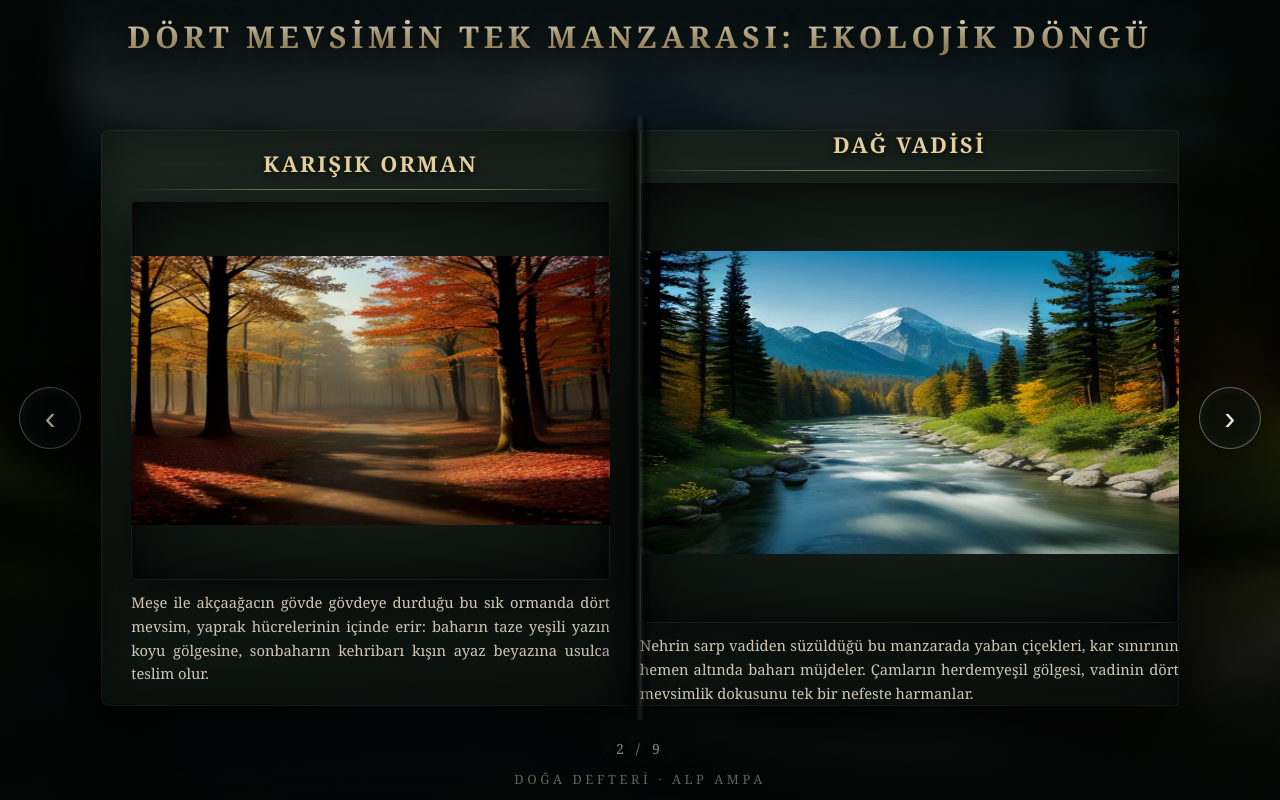
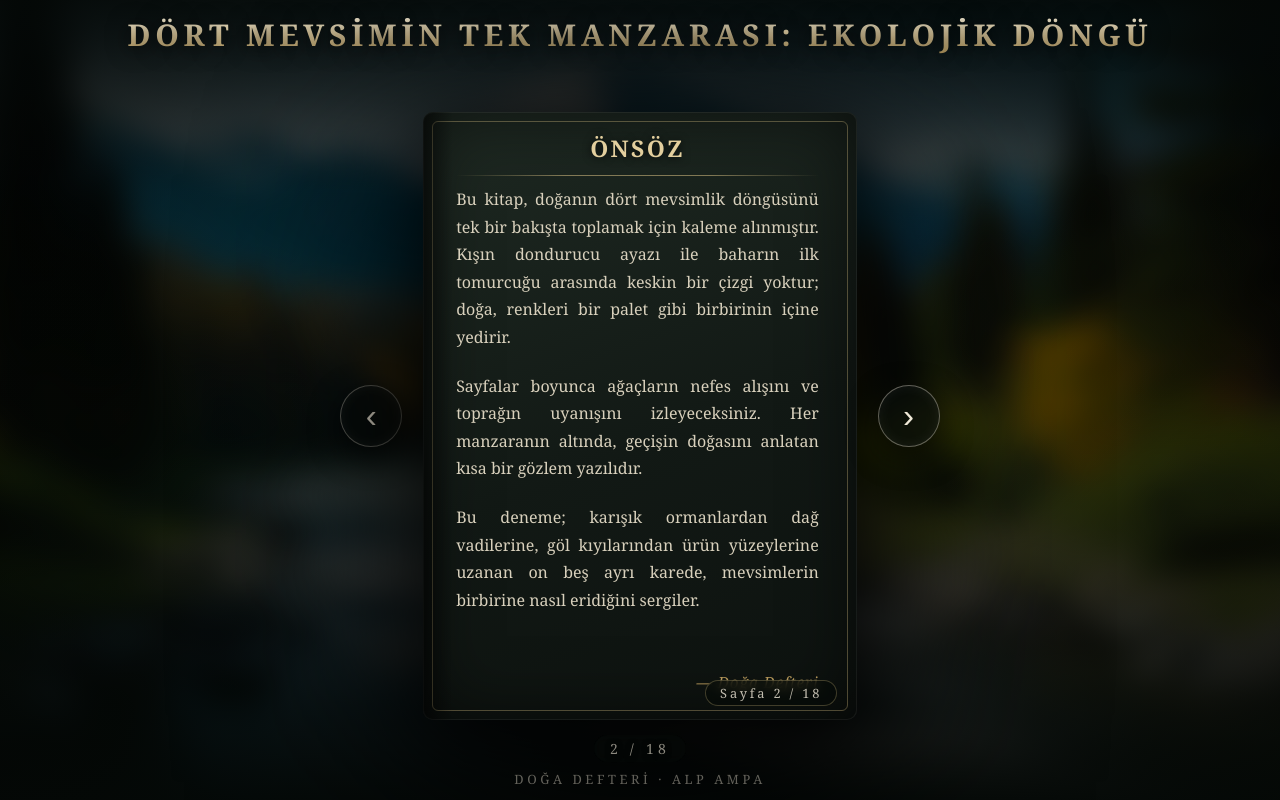
Before and after one commit to alpampa/antika-doga-kitabi, a React (Vite) app: page / in a window 1280 px wide. Both pictures are taken after a click on the button "Sonraki sayfa". Built offline with nearby package versions, Linux system fonts and the light colour scheme; a web font is replaced by a local one.

Commit message:
Tek sayfa cevirme motoru ve tasimayan sayfa duzeni

```diff
--- a/src/App.jsx
+++ b/src/App.jsx
@@ -128,7 +128,7 @@ function KapakIcerik() {
 
 function OnsozIcerik() {
   return (
-    <div className="sayfa-ic">
+    <div className="sayfa-ic metin-sayfasi">
       <h2 className="sayfa-baslik">Önsöz</h2>
       <div className="sayfa-cizgi" />
       <p className="sayfa-paragraf">
@@ -154,7 +154,7 @@ function OnsozIcerik() {
 
 function SonsozIcerik() {
   return (
-    <div className="sayfa-ic">
+    <div className="sayfa-ic metin-sayfasi">
       <h2 className="sayfa-baslik">Sonsöz</h2>
       <div className="sayfa-cizgi" />
       <p className="sayfa-paragraf">
@@ -172,18 +172,19 @@ function SonsozIcerik() {
 }
 
 function GorselIcerik({ g }) {
+  const yol = BASE + 'assets/' + g.img
   return (
-    <div className="sayfa-ic">
+    <div className="sayfa-ic gorsel-sayfasi">
       <h2 className="sayfa-baslik">{g.baslik}</h2>
       <div className="sayfa-cizgi" />
       <div className="gorsel-cerceve">
-        <img className="gorsel" src={`${BASE}assets/${g.img}`} alt={g.baslik} />
+        <img className="gorsel-golge" src={yol} alt="" aria-hidden="true" />
+        <img className="gorsel" src={yol} alt={g.baslik} />
       </div>
       <p className="sayfa-aciklama">{g.aciklama}</p>
     </div>
   )
 }
-
 function SayfaIcerik({ sayfa }) {
   if (sayfa.tip === 'kapak') return <KapakIcerik />
   if (sayfa.tip === 'onsoz') return <OnsozIcerik />
@@ -192,17 +193,17 @@ function SayfaIcerik({ sayfa }) {
 }
 
 function Kitap() {
-  const [spread, setSpread] = useState(0)
+  const [sayfa, setSayfa] = useState(0)
   const [ceviriyor, setCeviriyor] = useState(false)
   const [yon, setYon] = useState('ileri')
   const [animsiz, setAnimsiz] = useState(false)
   const kilit = useRef(false)
   const zamanlayici = useRef(null)
 
-  const sonSpread = Math.floor(SAYFALAR.length / 2) - 1
+  const sonSayfa = SAYFALAR.length - 1
 
   const cevirmeyiBitir = useCallback((hedef) => {
-    setSpread(hedef)
+    setSayfa(hedef)
     setCeviriyor(false)
     setAnimsiz(true)
     zamanlayici.current = setTimeout(() => {
@@ -212,20 +213,20 @@ function Kitap() {
   }, [])
 
   const ileri = useCallback(() => {
-    if (kilit.current || spread >= sonSpread) return
+    if (kilit.current || sayfa >= sonSayfa) return
     kilit.current = true
     setYon('ileri')
     setCeviriyor(true)
-    zamanlayici.current = setTimeout(() => cevirmeyiBitir(spread + 1), 1150)
-  }, [spread, sonSpread, cevirmeyiBitir])
+    zamanlayici.current = setTimeout(() => cevirmeyiBitir(sayfa + 1), 1080)
+  }, [sayfa, sonSayfa, cevirmeyiBitir])
 
   const geri = useCallback(() => {
-    if (kilit.current || spread <= 0) return
+    if (kilit.current || sayfa <= 0) return
     kilit.current = true
     setYon('geri')
     setCeviriyor(true)
-    zamanlayici.current = setTimeout(() => cevirmeyiBitir(spread - 1), 1150)
-  }, [spread, cevirmeyiBitir])
+    zamanlayici.current = setTimeout(() => cevirmeyiBitir(sayfa - 1), 1080)
+  }, [sayfa, cevirmeyiBitir])
 
   useEffect(() => {
     const tu = (e) => {
@@ -239,17 +240,18 @@ function Kitap() {
     }
   }, [ileri, geri])
 
-  const solSayfa = SAYFALAR[spread * 2]
-  const yaprakOn = SAYFALAR[spread * 2 + 1]
+  const yaprakOn = SAYFALAR[sayfa]
   const yaprakArka = ceviriyor
-    ? (yon === 'ileri' ? SAYFALAR[(spread + 1) * 2] : SAYFALAR[(spread - 1) * 2])
-    : SAYFALAR[(spread + 1) * 2]
+    ? yon === 'ileri'
+      ? SAYFALAR[sayfa + 1]
+      : SAYFALAR[sayfa - 1]
+    : SAYFALAR[sayfa + 1]
 
   return (
     <div className="kitap-sahne">
       <button
         type="button"
-        className={`kitap-ok kitap-ok-sol ${spread <= 0 ? 'gizli' : ''}`}
+        className={'kitap-ok kitap-ok-sol' + (sayfa <= 0 ? ' gizli' : '')}
         onClick={geri}
         aria-label="Önceki sayfa"
       >
@@ -257,28 +259,36 @@ function Kitap() {
       </button>
 
       <div className="kitap">
-        <div className="kitap-sirt" />
-        <div className="kitap-sayfa-alani">
-          <div className="sayfa sayfa-sol" onClick={geri}>
-            <SayfaIcerik sayfa={solSayfa} />
-          </div>
         <div
-            className={`sayfa-yapragi ${ceviriyor ? 'ceviriliyor' : ''} ${animsiz ? 'animsiz' : ''}`}
+          className={
+            'sayfa-yapragi' +
+            (ceviriyor ? ' ceviriliyor' : '') +
+            (animsiz ? ' animsiz' : '')
+          }
           onClick={ileri}
         >
           <div className="yaprak-yuz yaprak-on">
             <SayfaIcerik sayfa={yaprakOn} />
+            {yaprakOn && yaprakOn.tip !== 'kapak' && (
+              <div className="sayfa-numara">
+                Sayfa {sayfa + 1} / {SAYFALAR.length}
+              </div>
+            )}
           </div>
           <div className="yaprak-yuz yaprak-arka">
             {yaprakArka ? <SayfaIcerik sayfa={yaprakArka} /> : <div className="sayfa-bos" />}
+            {yaprakArka && yaprakArka.tip !== 'kapak' && (
+              <div className="sayfa-numara">
+                Sayfa {yon === 'ileri' ? sayfa + 2 : sayfa} / {SAYFALAR.length}
               </div>
+            )}
           </div>
         </div>
       </div>
 
       <button
         type="button"
-        className={`kitap-ok kitap-ok-sag ${spread >= sonSpread ? 'gizli' : ''}`}
+        className={'kitap-ok kitap-ok-sag' + (sayfa >= sonSayfa ? ' gizli' : '')}
         onClick={ileri}
         aria-label="Sonraki sayfa"
       >
@@ -286,7 +296,7 @@ function Kitap() {
       </button>
 
       <div className="kitap-sayac">
-        {spread + 1} / {sonSpread + 1}
+        {sayfa + 1} / {SAYFALAR.length}
       </div>
     </div>
   )
@@ -295,7 +305,7 @@ function Kitap() {
 function App() {
   return (
     <div className="sahne">
-      <img className="sahne-bg" src={`${BASE}assets/doga_2_dag_vadisi.jpg`} alt="" />
+      <img className="sahne-bg" src={BASE + 'assets/doga_2_dag_vadisi.jpg'} alt="" />
       <div className="sahne-perde" />
       <header className="sahne-baslik">
         <h1>Dört Mevsimin Tek Manzarası: Ekolojik Döngü</h1>
--- a/src/index.css
+++ b/src/index.css
@@ -26,7 +26,7 @@ body {
   align-items: center;
   justify-content: center;
   overflow: hidden;
-  background: radial-gradient(ellipse at center, #15201a 0%, #050907 78%);
+  background: radial-gradient(ellipse at center, #16221b 0%, #050907 78%);
 }
 
 .sahne-bg {
@@ -35,7 +35,7 @@ body {
   width: 128%;
   height: 128%;
   object-fit: cover;
-  filter: blur(14px) brightness(0.5) saturate(1.15);
+  filter: blur(15px) brightness(0.48) saturate(1.15);
   transform: scale(1.04);
   z-index: 0;
 }
@@ -46,24 +46,24 @@ body {
   z-index: 1;
   background:
     linear-gradient(to bottom,
-      rgba(4, 8, 6, 0.86) 0%,
-      rgba(4, 8, 6, 0.22) 24%,
-      rgba(4, 8, 6, 0.12) 50%,
-      rgba(4, 8, 6, 0.38) 78%,
-      rgba(4, 8, 6, 0.9) 100%),
-    radial-gradient(ellipse at 50% 46%, rgba(0, 0, 0, 0) 32%, rgba(0, 0, 0, 0.58) 100%);
+      rgba(4, 8, 6, 0.88) 0%,
+      rgba(4, 8, 6, 0.2) 24%,
+      rgba(4, 8, 6, 0.1) 50%,
+      rgba(4, 8, 6, 0.4) 78%,
+      rgba(4, 8, 6, 0.92) 100%),
+    radial-gradient(ellipse at 50% 46%, rgba(0, 0, 0, 0) 32%, rgba(0, 0, 0, 0.6) 100%);
 }
 
 .sahne-baslik {
   position: relative;
   z-index: 3;
   text-align: center;
-  padding: 16px 24px 4px;
+  padding: 14px 24px 4px;
 }
 
 .sahne-baslik h1 {
   font-family: Georgia, 'Times New Roman', serif;
-  font-size: clamp(17px, 2.5vw, 30px);
+  font-size: clamp(16px, 2.4vw, 30px);
   font-weight: 600;
   letter-spacing: 0.16em;
   text-transform: uppercase;
@@ -80,169 +80,38 @@ body {
   display: flex;
   align-items: center;
   justify-content: center;
-  gap: 20px;
+  gap: clamp(10px, 1.6vw, 22px);
   width: min(97vw, 1560px);
   flex: 1;
   min-height: 0;
-  padding: 10px 0 4px;
-  perspective: 2800px;
+  padding: 8px 0 4px;
+  perspective: 3000px;
 }
 
 .kitap {
   position: relative;
-  height: min(72vh, 840px);
-  width: min(91vw, 1500px);
-  max-width: calc(100vw - 180px);
+  height: min(76vh, 880px);
+  aspect-ratio: 5 / 7;
+  max-width: 92vw;
   transform-style: preserve-3d;
-  filter: drop-shadow(0 40px 90px rgba(0, 0, 0, 0.85)) drop-shadow(0 12px 28px rgba(0, 0, 0, 0.6));
+  filter: drop-shadow(0 46px 100px rgba(0, 0, 0, 0.9)) drop-shadow(0 16px 34px rgba(0, 0, 0, 0.65));
 }
 
-.kitap-sirt {
-  position: absolute;
-  top: -14px;
-  bottom: -14px;
-  left: 50%;
-  width: 22px;
-  transform: translateX(-50%);
-  background: linear-gradient(90deg, rgba(0, 0, 0, 0) 0%, rgba(0, 0, 0, 0.5) 30%, rgba(255, 255, 255, 0.08) 50%, rgba(0, 0, 0, 0.5) 70%, rgba(0, 0, 0, 0) 100%);
-  z-index: 8;
-  pointer-events: none;
-  border-radius: 6px;
-}
-
-.kitap-sayfa-alani {
+.sayfa-yapragi {
   position: absolute;
   inset: 0;
   transform-style: preserve-3d;
-}
-
-.sayfa {
-  position: absolute;
-  top: 0;
-  bottom: 0;
-  width: 50%;
-  background:
-    linear-gradient(160deg, rgba(30, 41, 34, 0.99) 0%, rgba(17, 24, 20, 0.99) 55%, rgba(12, 17, 14, 0.99) 100%);
-  color: #e9e2d2;
-  box-shadow:
-    inset 0 0 0 1px rgba(255, 255, 255, 0.05),
-    inset 0 0 60px rgba(0, 0, 0, 0.55);
-  padding: clamp(14px, 2.4vh, 26px) clamp(14px, 2.4vw, 30px);
-  overflow: hidden;
-}
-
-.sayfa-sol {
-  left: 0;
-  border-radius: 8px 2px 2px 8px;
-}
-
-.sayfa-sol::after {
-  content: '';
-  position: absolute;
-  top: 0;
-  bottom: 0;
-  right: 0;
-  width: 46px;
-  background: linear-gradient(to left, rgba(0, 0, 0, 0.5), rgba(0, 0, 0, 0));
-  pointer-events: none;
-}
-
-.sayfa-bos {
-  width: 100%;
-  height: 100%;
-}
-
-.sayfa-ic {
-  display: flex;
-  flex-direction: column;
-  height: 100%;
-  gap: clamp(8px, 1.4vh, 14px);
-}
-
-.sayfa-baslik {
-  font-family: Georgia, 'Times New Roman', serif;
-  font-size: clamp(15px, 1.7vw, 22px);
-  font-weight: 600;
-  letter-spacing: 0.1em;
-  text-transform: uppercase;
-  color: #e3cf9e;
-  text-align: center;
-  text-shadow: 0 1px 8px rgba(0, 0, 0, 0.8);
-}
-
-.sayfa-cizgi {
-  height: 1px;
-  background: linear-gradient(90deg, transparent, rgba(216, 192, 131, 0.55) 30%, rgba(216, 192, 131, 0.55) 70%, transparent);
-  flex-shrink: 0;
-}
-
-.gorsel-cerceve {
-  flex: 1;
-  min-height: 0;
-  display: flex;
-  align-items: center;
-  justify-content: center;
-  border-radius: 5px;
-  overflow: hidden;
-  background:
-    radial-gradient(ellipse at center, rgba(40, 56, 46, 0.5) 0%, rgba(8, 12, 10, 0.9) 100%);
-  box-shadow:
-    inset 0 0 0 1px rgba(255, 255, 255, 0.08),
-    inset 0 0 46px rgba(0, 0, 0, 0.75),
-    0 18px 44px rgba(0, 0, 0, 0.6);
-}
-
-.gorsel {
-  width: 100%;
-  height: 100%;
-  object-fit: contain;
-  image-rendering: auto;
-  filter: saturate(1.06) contrast(1.03);
-}
-
-.sayfa-aciklama {
-  font-size: clamp(11px, 1.15vw, 15px);
-  line-height: 1.62;
-  color: #cfc7b4;
-  text-align: justify;
-  hyphens: auto;
-}
-
-.sayfa-paragraf {
-  font-size: clamp(12px, 1.25vw, 16px);
-  line-height: 1.7;
-  color: #d8d0bc;
-  text-align: justify;
-  hyphens: auto;
-}
-
-.sayfa-imza {
-  margin-top: auto;
-  text-align: right;
-  font-style: italic;
-  color: #b3965a;
-  font-size: clamp(12px, 1.2vw, 16px);
-  letter-spacing: 0.06em;
-}
-
-/* --- 3D yaprak çevirme --- */
-
-.sayfa-yapragi {
-  position: absolute;
-  top: 0;
-  bottom: 0;
-  left: 50%;
-  width: 50%;
-  transform-style: preserve-3d;
   transform-origin: left center;
-  transition: transform 1.1s cubic-bezier(0.62, 0.04, 0.28, 0.94);
+  transition: transform 1.05s cubic-bezier(0.62, 0.04, 0.28, 0.94);
   cursor: pointer;
   z-index: 5;
+  border-radius: 10px;
 }
 
 .sayfa-yapragi.ceviriliyor {
   transform: rotateY(-180deg);
   z-index: 7;
+  filter: drop-shadow(34px 26px 50px rgba(0, 0, 0, 0.55));
 }
 
 .sayfa-yapragi.animsiz {
@@ -254,25 +123,169 @@ body {
   inset: 0;
   backface-visibility: hidden;
   -webkit-backface-visibility: hidden;
-  border-radius: 4px;
+  border-radius: 10px;
   overflow: hidden;
+  background:
+    linear-gradient(160deg, rgba(31, 42, 35, 0.99) 0%, rgba(18, 25, 21, 0.99) 55%, rgba(13, 18, 15, 0.99) 100%);
 }
 
 .yaprak-on {
   z-index: 2;
-  background: linear-gradient(160deg, rgba(30, 41, 34, 0.99) 0%, rgba(17, 24, 20, 0.99) 55%, rgba(12, 17, 14, 0.99) 100%);
   box-shadow:
-    inset 0 0 0 1px rgba(255, 255, 255, 0.05),
-    inset 0 0 60px rgba(0, 0, 0, 0.55);
+    inset 0 0 0 1px rgba(255, 255, 255, 0.06),
+    inset 0 0 70px rgba(0, 0, 0, 0.6);
 }
 
 .yaprak-arka {
   z-index: 1;
   transform: rotateY(180deg);
-  background: linear-gradient(200deg, rgba(28, 38, 32, 0.99) 0%, rgba(15, 21, 18, 0.99) 60%, rgba(11, 16, 13, 0.99) 100%);
+  background:
+    linear-gradient(200deg, rgba(29, 39, 33, 0.99) 0%, rgba(16, 22, 19, 0.99) 60%, rgba(12, 17, 14, 0.99) 100%);
   box-shadow:
-    inset 0 0 0 1px rgba(255, 255, 255, 0.05),
-    inset 0 0 60px rgba(0, 0, 0, 0.6);
+    inset 0 0 0 1px rgba(255, 255, 255, 0.06),
+    inset 0 0 70px rgba(0, 0, 0, 0.65);
+}
+
+/* altın iç çerçeve */
+.yaprak-yuz::before {
+  content: '';
+  position: absolute;
+  inset: 9px;
+  border: 1px solid rgba(216, 192, 131, 0.34);
+  border-radius: 6px;
+  z-index: 4;
+  pointer-events: none;
+}
+
+/* sol kenar kıvrım gölgesi */
+.yaprak-on::after {
+  content: '';
+  position: absolute;
+  top: 0;
+  bottom: 0;
+  left: 0;
+  width: 30px;
+  background: linear-gradient(to right, rgba(0, 0, 0, 0.55), rgba(0, 0, 0, 0));
+  pointer-events: none;
+  z-index: 4;
+}
+
+.sayfa-ic {
+  position: relative;
+  display: flex;
+  flex-direction: column;
+  height: 100%;
+  padding: clamp(16px, 2.6vh, 30px) clamp(18px, 2.6vw, 34px);
+  gap: clamp(8px, 1.3vh, 14px);
+  overflow: hidden;
+}
+
+.metin-sayfasi {
+  overflow-y: auto;
+  scrollbar-width: thin;
+  scrollbar-color: rgba(216, 192, 131, 0.45) transparent;
+  padding-right: clamp(24px, 3vw, 40px);
+}
+
+.sayfa-baslik {
+  font-family: Georgia, 'Times New Roman', serif;
+  font-size: clamp(15px, 1.8vw, 23px);
+  font-weight: 600;
+  letter-spacing: 0.1em;
+  text-transform: uppercase;
+  color: #e3cf9e;
+  text-align: center;
+  text-shadow: 0 1px 8px rgba(0, 0, 0, 0.8);
+  flex-shrink: 0;
+}
+
+.sayfa-cizgi {
+  height: 1px;
+  background: linear-gradient(90deg, transparent, rgba(216, 192, 131, 0.55) 30%, rgba(216, 192, 131, 0.55) 70%, transparent);
+  flex-shrink: 0;
+}
+
+.gorsel-cerceve {
+  position: relative;
+  flex: 1 1 0;
+  min-height: 0;
+  border-radius: 6px;
+  overflow: hidden;
+  background: #0a0e0c;
+  box-shadow:
+    inset 0 0 0 1px rgba(255, 255, 255, 0.09),
+    inset 0 0 54px rgba(0, 0, 0, 0.65),
+    0 16px 44px rgba(0, 0, 0, 0.55);
+}
+
+.gorsel-golge {
+  position: absolute;
+  inset: -14px;
+  width: calc(100% + 28px);
+  height: calc(100% + 28px);
+  object-fit: cover;
+  filter: blur(26px) brightness(0.5) saturate(1.1);
+  transform: scale(1.06);
+  z-index: 0;
+}
+
+.gorsel {
+  position: relative;
+  z-index: 1;
+  width: 100%;
+  height: 100%;
+  object-fit: contain;
+  image-rendering: auto;
+  filter: saturate(1.06) contrast(1.03) drop-shadow(0 8px 20px rgba(0, 0, 0, 0.45));
+}
+
+.sayfa-aciklama {
+  flex-shrink: 0;
+  max-height: 30%;
+  overflow-y: auto;
+  scrollbar-width: thin;
+  scrollbar-color: rgba(216, 192, 131, 0.45) transparent;
+  font-size: clamp(11px, 1.2vw, 15px);
+  line-height: 1.62;
+  color: #d3cbb6;
+  text-align: justify;
+  hyphens: auto;
+}
+
+.sayfa-paragraf {
+  font-size: clamp(12px, 1.3vw, 16px);
+  line-height: 1.72;
+  color: #d8d0bc;
+  text-align: justify;
+  hyphens: auto;
+  margin-bottom: clamp(8px, 1.4vh, 14px);
+}
+
+.sayfa-imza {
+  margin-top: auto;
+  text-align: right;
+  font-style: italic;
+  color: #b3965a;
+  font-size: clamp(12px, 1.2vw, 16px);
+  letter-spacing: 0.06em;
+  padding-bottom: 6px;
+}
+
+.sayfa-numara {
+  position: absolute;
+  right: 20px;
+  bottom: 14px;
+  z-index: 6;
+  font-size: clamp(10px, 1vw, 13px);
+  letter-spacing: 0.22em;
+  color: rgba(235, 228, 212, 0.82);
+  background: rgba(6, 10, 8, 0.62);
+  border: 1px solid rgba(216, 192, 131, 0.28);
+  padding: 3px 14px;
+  border-radius: 999px;
+  backdrop-filter: blur(5px);
+  -webkit-backdrop-filter: blur(5px);
+  pointer-events: none;
 }
 
 /* --- Kapak --- */
@@ -282,6 +295,7 @@ body {
   display: flex;
   align-items: center;
   justify-content: center;
+  overflow: hidden;
 }
 
 .kapak-cerceve {
@@ -289,7 +303,7 @@ body {
   max-width: 460px;
   text-align: center;
   padding: clamp(18px, 3vh, 36px) clamp(14px, 2vw, 28px);
-  border: 1px solid rgba(216, 192, 131, 0.4);
+  border: 1px solid rgba(216, 192, 131, 0.42);
   border-radius: 4px;
   background:
     radial-gradient(ellipse at 50% 35%, rgba(76, 62, 36, 0.35) 0%, rgba(12, 16, 13, 0.6) 100%);
@@ -409,7 +423,7 @@ body {
 
 @media (max-width: 1024px) {
   .kitap {
-    height: min(70vh, 720px);
+    height: min(72vh, 760px);
   }
   .kitap-sahne {
     gap: 12px;
@@ -418,8 +432,7 @@ body {
 
 @media (max-width: 720px) {
   .kitap {
-    height: min(66vh, 620px);
-    max-width: calc(100vw - 108px);
+    height: min(60vh, 640px);
   }
   .kitap-sahne {
     gap: 8px;
@@ -430,8 +443,12 @@ body {
     height: 40px;
     font-size: 20px;
   }
-  .kitap-sirt {
-    width: 14px;
+  .yaprak-yuz::before {
+    inset: 6px;
+  }
+  .sayfa-numara {
+    right: 12px;
+    bottom: 10px;
   }
   .sahne-baslik h1 {
     letter-spacing: 0.08em;
@@ -440,7 +457,7 @@ body {
 
 @media (max-width: 480px) {
   .kitap {
-    max-width: calc(100vw - 96px);
+    height: min(56vh, 560px);
   }
   .sayfa-aciklama {
     font-size: 10px;
```
Lines whose indentation alone changed are shown as unchanged.
